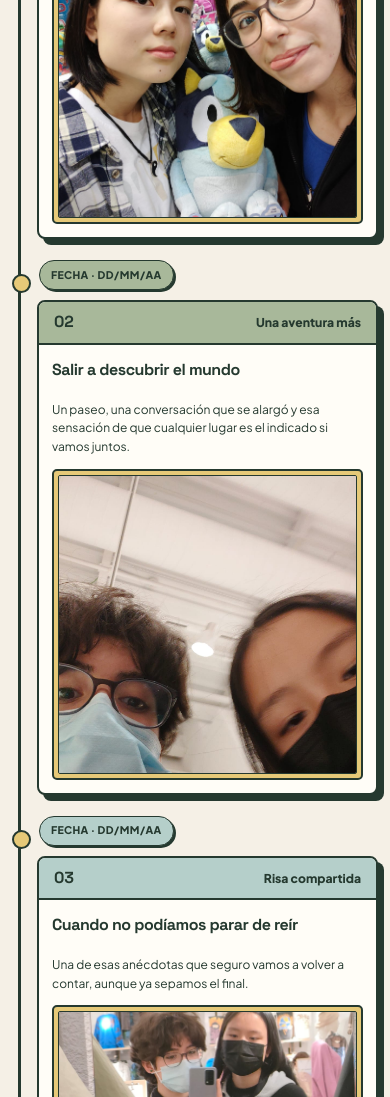
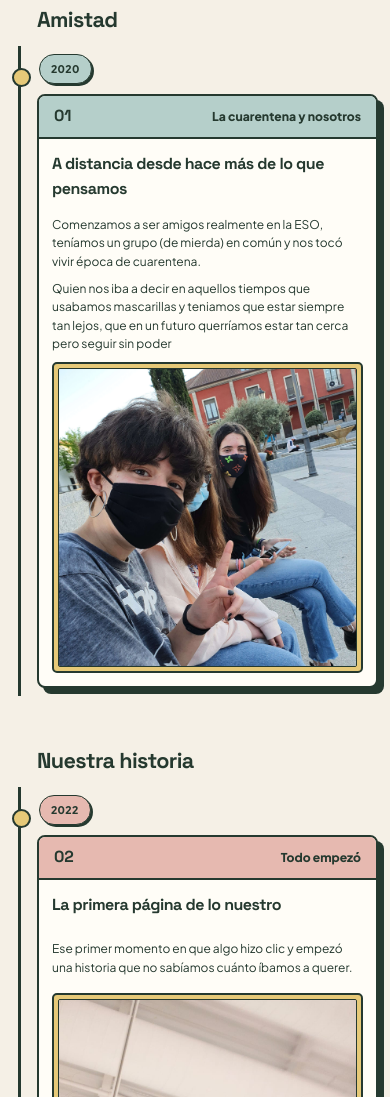
Before and after one commit to vvillalbamartinez1501-glitch/CalendarioAdviento, a plain HTML site: page dias/dia-25/index.html in a window 390 px wide. Shown: the part 3284-4381 px from the top of the page. Drawn offline with Linux system fonts and the light colour scheme.

Commit message:
feat: Enhance Día 25 timeline with new stories, images, and improved text spacing

```diff
--- a/dias/dia-25/index.html
+++ b/dias/dia-25/index.html
@@ -201,9 +201,27 @@
             <span class="timeline-date date-blue">2014(?</span>
             <article class="card-3d timeline-card">
               <div class="timeline-card-head head-blue"><span>00</span><span>Colonias deportivas</span></div>
-              <div class="timeline-content timeline-content-text-only">
+              <div class="timeline-content">
                 <h4>Una amistad y dos imanes perdidos</h4>
                 <p>Dos niños que pasaban las mañanas en las colonias deportivas del pueblo, sin saber que su vínculo podría llegar a mucho más.</p>
+                <figure class="timeline-photo"><img src="../../assets/images/buzzing-magnets.png" alt="Dos imanes negros"></figure>
+              </div>
+            </article>
+          </li>
+        </ol>
+      </section>
+      <section class="timeline-group" aria-labelledby="timeline-friendship-heading">
+        <h3 class="timeline-group-heading" id="timeline-friendship-heading">Amistad</h3>
+        <ol class="timeline" aria-label="Amistad">
+          <li class="timeline-item">
+            <span class="timeline-date date-blue">2020</span>
+            <article class="card-3d timeline-card">
+              <div class="timeline-card-head head-blue"><span>01</span><span>La cuarentena y nosotros</span></div>
+              <div class="timeline-content">
+                <h4>A distancia desde hace más de lo que pensamos</h4>
+                <p>Comenzamos a ser amigos realmente en la ESO, teníamos un grupo (de mierda) en común y nos tocó vivir época de cuarentena.</p>
+                <p>Quien nos iba a decir en aquellos tiempos que usabamos mascarillas y teniamos que estar siempre tan lejos, que en un futuro querríamos estar tan cerca pero seguir sin poder</p>
+                <figure class="timeline-photo"><img src="../../assets/images/old_wrapped.jpg" alt="Dos imanes negros"></figure>
               </div>
             </article>
           </li>
@@ -213,42 +231,42 @@
         <h3 class="timeline-group-heading" id="timeline-current-heading">Nuestra historia</h3>
         <ol class="timeline" aria-label="Nuestra historia">
         <li class="timeline-item">
-          <span class="timeline-date date-pink">FECHA · DD/MM/AA</span>
+          <span class="timeline-date date-pink">2022</span>
           <article class="card-3d timeline-card">
-            <div class="timeline-card-head head-pink"><span>01</span><span>Todo empezó</span></div>
+            <div class="timeline-card-head head-pink"><span>02</span><span>Todo empezó</span></div>
             <div class="timeline-content">
               <h4>La primera página de lo nuestro</h4>
               <p>Ese primer momento en que algo hizo clic y empezó una historia que no sabíamos cuánto íbamos a querer.</p>
-              <figure class="timeline-photo"><!-- HUECO FOTO HITO 1 --><img src="../../assets/images/nosotros01.jpg" alt="El comienzo de nuestra historia"></figure>
+              <figure class="timeline-photo"><!-- HUECO FOTO HITO 1 --><img src="../../assets/images/nosotros02.jpg" alt="El comienzo de nuestra historia"></figure>
             </div>
           </article>
         </li>
         <li class="timeline-item">
-          <span class="timeline-date date-green">FECHA · DD/MM/AA</span>
+          <span class="timeline-date date-green">2022</span>
           <article class="card-3d timeline-card">
-            <div class="timeline-card-head head-green"><span>02</span><span>Una aventura más</span></div>
+            <div class="timeline-card-head head-green"><span>03</span><span>Una aventura más</span></div>
             <div class="timeline-content">
               <h4>Salir a descubrir el mundo</h4>
               <p>Un paseo, una conversación que se alargó y esa sensación de que cualquier lugar es el indicado si vamos juntos.</p>
-              <figure class="timeline-photo"><!-- HUECO FOTO HITO 2 --><img src="../../assets/images/nosotros02.jpg" alt="Un plan para descubrir juntos"></figure>
+              <figure class="timeline-photo"><!-- HUECO FOTO HITO 2 --><img src="../../assets/images/nosotros03.jpg" alt="Un plan para descubrir juntos"></figure>
             </div>
           </article>
         </li>
         <li class="timeline-item">
-          <span class="timeline-date date-blue">FECHA · DD/MM/AA</span>
+          <span class="timeline-date date-blue">2022</span>
           <article class="card-3d timeline-card">
-            <div class="timeline-card-head head-blue"><span>03</span><span>Risa compartida</span></div>
+            <div class="timeline-card-head head-blue"><span>04</span><span>Risa compartida</span></div>
             <div class="timeline-content">
               <h4>Cuando no podíamos parar de reír</h4>
               <p>Una de esas anécdotas que seguro vamos a volver a contar, aunque ya sepamos el final.</p>
-              <figure class="timeline-photo"><!-- HUECO FOTO HITO 3 --><img src="../../assets/images/nosotros03.jpg" alt="Un momento feliz compartido"></figure>
+              <figure class="timeline-photo"><!-- HUECO FOTO HITO 3 --><img src="../../assets/images/nosotros01.jpg" alt="Un momento feliz compartido"></figure>
             </div>
           </article>
         </li>
         <li class="timeline-item">
-          <span class="timeline-date date-yellow">FECHA · DD/MM/AA</span>
+          <span class="timeline-date date-yellow">2022</span>
           <article class="card-3d timeline-card">
-            <div class="timeline-card-head head-yellow"><span>04</span><span>Un recuerdo favorito</span></div>
+            <div class="timeline-card-head head-yellow"><span>05</span><span>Un recuerdo favorito</span></div>
             <div class="timeline-content">
               <h4>Un día normal que fue perfecto</h4>
               <p>Sin grandes planes ni prisa: solo nosotros, guardando otro recuerdo para la colección.</p>
@@ -257,9 +275,9 @@
           </article>
         </li>
         <li class="timeline-item">
-          <span class="timeline-date date-coral">FECHA · DD/MM/AA</span>
+          <span class="timeline-date date-coral">2022</span>
           <article class="card-3d timeline-card">
-            <div class="timeline-card-head head-coral"><span>05</span><span>Mucho cariño</span></div>
+            <div class="timeline-card-head head-coral"><span>06</span><span>Mucho cariño</span></div>
             <div class="timeline-content">
               <h4>Los detalles que dicen “te quiero”</h4>
               <p>Estar, escuchar, acompañarnos y elegirnos también en los días de siempre.</p>
@@ -268,9 +286,9 @@
           </article>
         </li>
         <li class="timeline-item">
-          <span class="timeline-date date-pink">FECHA · DD/MM/AA</span>
+          <span class="timeline-date date-pink">2022</span>
           <article class="card-3d timeline-card">
-            <div class="timeline-card-head head-pink"><span>06</span><span>Continuará...</span></div>
+            <div class="timeline-card-head head-pink"><span>07</span><span>Continuará...</span></div>
             <div class="timeline-content">
               <h4>El capítulo que empieza ahora</h4>
               <p>Más planes, más abrazos y todas las aventuras que todavía nos esperan.</p>
@@ -284,9 +302,9 @@
         <h3 class="timeline-group-heading" id="timeline-next-heading">Actualidad</h3>
         <ol class="timeline" aria-label="Actualidad">
           <li class="timeline-item">
-            <span class="timeline-date date-yellow">FECHA · DD/MM/AA</span>
+            <span class="timeline-date date-yellow">2022</span>
             <article class="card-3d timeline-card">
-              <div class="timeline-card-head head-yellow"><span>07</span><span>El reencuentro</span></div>
+              <div class="timeline-card-head head-yellow"><span>08</span><span>El reencuentro</span></div>
               <div class="timeline-content timeline-content-full">
                 <h4>Como que "?" 😭</h4>
                 <iframe class="timeline-map" src="https://wplace.live/?lat=40.311099645730174&lng=-4.127783203125027&zoom=15.438039445042193" title="Mapa del lugar del reencuentro" allowfullscreen></iframe>
@@ -294,9 +312,9 @@
             </article>
           </li>
           <li class="timeline-item">
-            <span class="timeline-date date-pink">FECHA · DD/MM/AA</span>
+            <span class="timeline-date date-pink">2022</span>
             <article class="card-3d timeline-card">
-              <div class="timeline-card-head head-pink"><span>08</span><span>Playlists</span></div>
+              <div class="timeline-card-head head-pink"><span>09</span><span>Playlists</span></div>
               <div class="timeline-content timeline-content-full">
                 <div class="timeline-playlists">
                   <iframe src="https://open.spotify.com/embed/playlist/045OTF0i1mWgla764zxfJu?utm_source=generator&amp;si=189073e98e0a4607" title="Primera playlist compartida" allow="autoplay; clipboard-write; encrypted-media; fullscreen; picture-in-picture" loading="lazy"></iframe>
@@ -306,9 +324,9 @@
             </article>
           </li>
           <li class="timeline-item">
-            <span class="timeline-date date-green">FECHA · DD/MM/AA</span>
+            <span class="timeline-date date-green">2022</span>
             <article class="card-3d timeline-card">
-              <div class="timeline-card-head head-green"><span>09</span><span>Al baño sin luz</span></div>
+              <div class="timeline-card-head head-green"><span>10</span><span>Al baño sin luz</span></div>
               <div class="timeline-content">
                 <h4>El segundo primer beso</h4>
                 <figure class="timeline-photo"><img src="../../assets/images/us01.jpg" alt="El segundo primer beso"></figure>
@@ -316,9 +334,9 @@
             </article>
           </li>
           <li class="timeline-item">
-            <span class="timeline-date date-coral">FECHA · DD/MM/AA</span>
+            <span class="timeline-date date-coral">2022</span>
             <article class="card-3d timeline-card">
-              <div class="timeline-card-head head-coral"><span>10</span><span>Otro sitio especial</span></div>
+              <div class="timeline-card-head head-coral"><span>11</span><span>Otro sitio especial</span></div>
               <div class="timeline-content">
                 <h4>Un recuerdo para guardar</h4>
                 <figure class="timeline-photo"><img src="../../assets/images/us02.jpg" alt="Un recuerdo especial juntos"></figure>
@@ -326,9 +344,9 @@
             </article>
           </li>
           <li class="timeline-item">
-            <span class="timeline-date date-blue">FECHA · DD/MM/AA</span>
+            <span class="timeline-date date-blue">2022</span>
             <article class="card-3d timeline-card">
-              <div class="timeline-card-head head-blue"><span>11</span><span>Y otro más</span></div>
+              <div class="timeline-card-head head-blue"><span>12</span><span>Y otro más</span></div>
               <div class="timeline-content">
                 <h4>Más momentos juntos</h4>
                 <figure class="timeline-photo"><img src="../../assets/images/us03.jpg" alt="Otro momento juntos"></figure>
--- a/dias/dia-25/script.js
+++ b/dias/dia-25/script.js
@@ -21,6 +21,10 @@ const DURATIONS_STORAGE_KEY = "dia25-wrapped-durations-v1";
 const MIN_SLIDE_DURATION = 3;
 const MAX_SLIDE_DURATION = 60;
 const WISH_COLORS = new Set(["pink", "yellow", "green", "blue", "coral"]);
+const TIMELINE_TEXT_MIN_LENGTH = 80;
+const TIMELINE_TEXT_MAX_LENGTH = 320;
+const TIMELINE_TEXT_MAX_GAP = 24;
+const TIMELINE_TEXT_MIN_GAP = 8;
 
 let activeSlide = 0;
 let slideDurations = readSlideDurations();
@@ -39,6 +43,20 @@ function updateDaysSince() {
   const daysSince = Math.floor((todayDate - startDate) / (24 * 60 * 60 * 1000));
 
   daysSinceElement.firstChild.textContent = `${daysSince} `;
+}
+
+function updateTimelineTextSpacing() {
+  document.querySelectorAll(".timeline-content:not(.timeline-content-full)").forEach((content) => {
+    const textLength = Array.from(content.querySelectorAll("h4, p"))
+      .reduce((total, element) => total + element.textContent.trim().length, 0);
+    const textRatio = Math.min(1, Math.max(
+      0,
+      (textLength - TIMELINE_TEXT_MIN_LENGTH) / (TIMELINE_TEXT_MAX_LENGTH - TIMELINE_TEXT_MIN_LENGTH)
+    ));
+    const gap = TIMELINE_TEXT_MAX_GAP - textRatio * (TIMELINE_TEXT_MAX_GAP - TIMELINE_TEXT_MIN_GAP);
+
+    content.style.setProperty("--timeline-text-gap", `${gap}px`);
+  });
 }
 
 function showSlide(index) {
@@ -349,5 +367,6 @@ cancelEditButton.addEventListener("click", () => {
 
 playbackButton.setAttribute("aria-label", "Reproducir el Wrapped");
 updateDaysSince();
+updateTimelineTextSpacing();
 showSlide(0);
 renderWishes();
--- a/dias/dia-25/styles.css
+++ b/dias/dia-25/styles.css
@@ -269,7 +269,7 @@ h1 span { color: var(--coral); }
 .head-blue { background: var(--blue); }
 .head-yellow { background: var(--yellow); }
 .head-coral { background: var(--coral); }
-.timeline-content { display: grid; grid-template-columns: minmax(0, 1fr) minmax(160px, 32%); align-items: center; gap: 20px; padding: 18px; }
+.timeline-content { display: grid; grid-template-columns: minmax(0, 1fr) minmax(160px, 32%); align-items: center; column-gap: 20px; row-gap: var(--timeline-text-gap, 20px); padding: 18px; }
 .timeline-content h4, .timeline-content p { grid-column: 1; }
 .timeline-content h4 { margin: 0 0 6px; font-family: var(--font-display); font-size: 1.15rem; letter-spacing: -.03em; }
 .timeline-content p { max-width: 500px; margin: 0; font-size: .82rem; }
@@ -402,7 +402,7 @@ h1 span { color: var(--coral); }
   .timeline-item { grid-template-columns: 1fr; gap: 10px; }
   .timeline-item::before { left: -25px; }
   .timeline-date { margin-left: 2px; }
-  .timeline-content { grid-template-columns: 1fr minmax(110px, 35%); gap: 12px; padding: 13px; }
+  .timeline-content { grid-template-columns: 1fr minmax(110px, 35%); column-gap: 12px; row-gap: min(var(--timeline-text-gap, 12px), 16px); padding: 13px; }
   .timeline-content h4 { font-size: 1rem; }
   .timeline-content p { font-size: .75rem; }
   .timeline-content h4, .timeline-content p { grid-column: 1; }
--- a/index.html
+++ b/index.html
@@ -5,13 +5,13 @@
   <meta name="viewport" content="width=device-width, initial-scale=1">
   <meta name="theme-color" content="#050817">
   <meta name="description" content="Un calendario de Adviento bajo las estrellas: descubre constelaciones noche a noche.">
-  <title>Calendario de Adviento</title>
+  <title>Calendario de Adviento para mi amada</title>
   <link rel="preconnect" href="https://fonts.googleapis.com">
   <link rel="preconnect" href="https://fonts.gstatic.com" crossorigin>
   <link href="https://fonts.googleapis.com/css2?family=Cinzel:wght@600;700&family=DM+Sans:wght@400;500;600;700&display=swap" rel="stylesheet">
   <link rel="stylesheet" href="styles.css">
   <script src="script.js" defer></script>
-  <link rel="icon" type="image/jpeg" href="../assets/images/jackysallyheart.jpg">
+  <link rel="icon" type="image/jpeg" href="assets/images/jackysallyheart.jpg">
   <script src="assets/js/tracker.js" defer></script>
 </head>
 <body>
```
Also changed, not shown: assets/images/buzzing-magnets.png (added), assets/images/old_wrapped.jpg (added).
